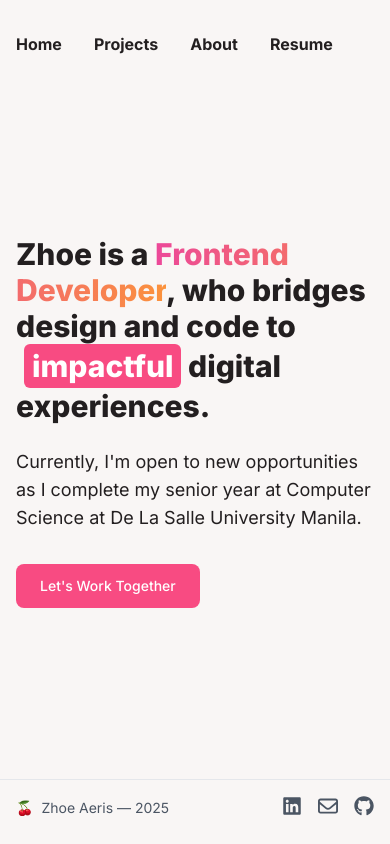
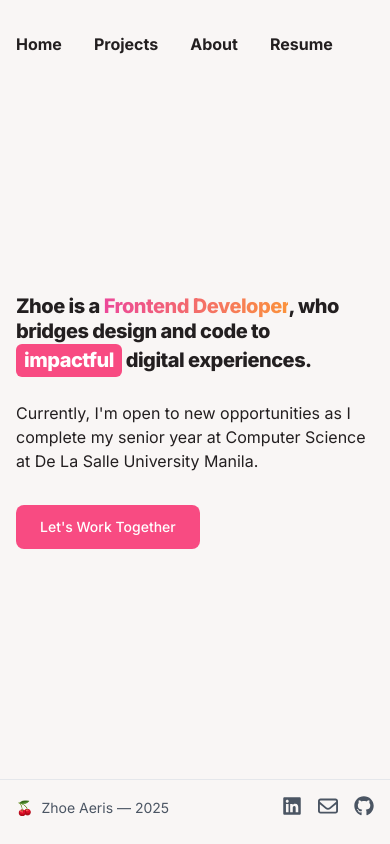
Before and after one commit to zhoexaeris/zhoe.aeris, a Next.js app: page / in a window 390 px wide. Built offline with nearby package versions, Linux system fonts and the light colour scheme.

Commit message:
fix: landing text responsiveness

```diff
--- a/app/mainComponents/Header.js
+++ b/app/mainComponents/Header.js
@@ -19,18 +19,18 @@ const Header = () => {
 
   return (
     <div className="max-w-4xl">
-      <h1 className="text-3xl font-extrabold text-[#231F20] mb-6">
+      <h1 className="text-xl sm:text-4xl  font-extrabold text-[#231F20] leading-tight tracking-tight mb-6">
         Zhoe is a{" "}
         <span className="bg-gradient-to-r from-pink-500 to-orange-400 bg-clip-text text-transparent">
           Frontend Developer
         </span>
-        , who bridges design and code to
-        <span className="transition-all duration-300 inline-block min-w-[2ch] bg-[#F84B82] text-white px-2 py-1 rounded-md text-center ml-2">
+        , who bridges design and code to{" "}
+        <span className="transition-all duration-300 inline-block min-w-[2ch] bg-[#F84B82] text-white px-2 py-1 rounded-md text-center ">
           {words[currentWordIndex]}
         </span>{" "}
         digital experiences.
       </h1>
-      <p className="text-lg  text-[#231F20] mb-8 max-w-3xl">
+      <p className="text-base sm:text-lg text-[#231F20] mb-8 max-w-3xl">
         Currently, I&apos;m open to new opportunities as I complete my senior
         year at Computer Science at De La Salle University Manila.
       </p>
```
